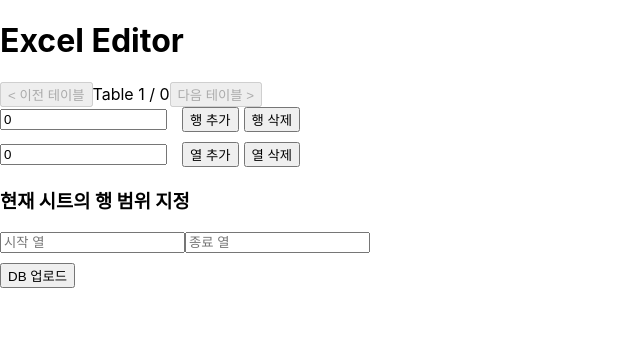
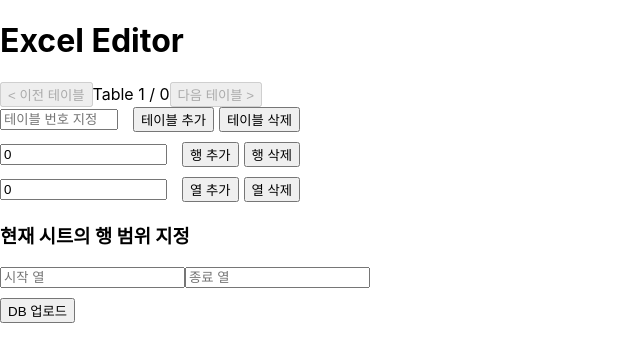
Before and after one commit to SKKUsanhak/frontend, a React (Create React App) app: page /excelEditor in a window 1280 px wide. Shown: the top 362 px of the page, without its empty margins (0-640 px from the left). Built offline with nearby package versions, Linux system fonts and the light colour scheme.

Commit message:
Table Add/Delete feature

```diff
--- a/src/component/excelEditor/ExcelEditor.jsx
+++ b/src/component/excelEditor/ExcelEditor.jsx
@@ -13,6 +13,7 @@ export default function ExcelEditor() {
     const [data, setData] = useState([]); // 테이블 데이터 추가
     const [rowIndex, setRowIndex] = useState(0); // 행 인덱싱 추가
     const [colIndex, setColIndex] = useState(0); // 열 인덱싱 추가
+    const [tableIndex, setTableIndex] = useState(''); // 테이블 인덱싱 추가
     const [ColumnRanges, setColumnRanges] = useState({}); // 열 범위 추가
 
     const { // 셀 선택 함수 묶음
@@ -73,6 +74,27 @@ export default function ExcelEditor() {
         }
     }, [location.state]);
 
+    const addTable = (index) => { // 테이블 생성
+        const newData = [...data];
+        const newTable = { rows: [['']], columns: [''] }; // 기본적으로 빈 테이블 생성
+
+        if (index < 0 || index > newData.length) {
+            index = newData.length;
+        }
+
+        newData.splice(index, 0, newTable);
+        setData(newData);
+        setCurrentSheetIndex(index);
+    };
+
+    const deleteTable = (index) => { // 테이블 삭제
+        if (data.length > 0 && index >= 0 && index < data.length) {
+            const newData = data.filter((_, i) => i !== index);
+            setData(newData);
+            setCurrentSheetIndex(newData.length > 0 ? Math.min(index, newData.length - 1) : 0);
+        }
+    };
+
     const handlePrevSheet = () => { // 이전 시트로 이동
         setCurrentSheetIndex((prevIndex) => (prevIndex > 0 ? prevIndex - 1 : data.length - 1));
     };
@@ -81,7 +103,7 @@ export default function ExcelEditor() {
         setCurrentSheetIndex((prevIndex) => (prevIndex < data.length - 1 ? prevIndex + 1 : 0));
     };
 
-    const handleColumnRangeChange = (sheetIndex, e) => {
+    const handleColumnRangeChange = (sheetIndex, e) => { // 행 범위 변경
         const { name, value } = e.target;
         const intValue = parseInt(value, 10);
         const maxColumn = data[currentSheetIndex]?.columns.length - 1 ?? 0;
@@ -116,6 +138,23 @@ export default function ExcelEditor() {
                     다음 테이블 &gt;
                 </button>
             </div>
+
+            <div className="Tablecontrols"> {/* 테이블 추가 및 삭제 버튼 */ }
+                <input
+                    type="number"
+                    value={tableIndex}
+                    onChange={(e) => {
+                        const value = e.target.value === '' ? '' : Math.min(Number(e.target.value) - 1, data.length);
+                        setTableIndex(value === '' ? '' : value + 1);
+                    }}
+                    placeholder="테이블 번호 지정"
+                    min="1"
+                    max={data.length + 1}
+                />
+                <button onClick={() => addTable(tableIndex - 1)}>테이블 추가</button>
+                <button onClick={() => deleteTable(tableIndex - 1)}>테이블 삭제</button>
+            </div>
+
             <div className="Rowcontrols"> {/* 행 추가 및 삭제 버튼 */ }
 
                 <input
--- a/src/component/excelEditor/Handler.css
+++ b/src/component/excelEditor/Handler.css
@@ -1,5 +1,6 @@
 .Rowcontrols,
-.Colcontrols {
+.Colcontrols,
+.Tablecontrols {
   display: flex;
   align-items: center;
   margin-bottom: 10px;
@@ -8,13 +9,15 @@
 }
 
 .Rowcontrols input,
-.Colcontrols input {
+.Colcontrols input,
+.Tablecontrols input {
   flex: 1;
   margin-right: 10px;
 }
 
 .Rowcontrols button,
-.Colcontrols button {
+.Colcontrols button,
+.Tablecontrols button {
   flex: none;
   margin-left: 5px;
 }
```
